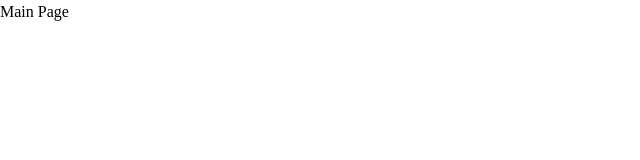
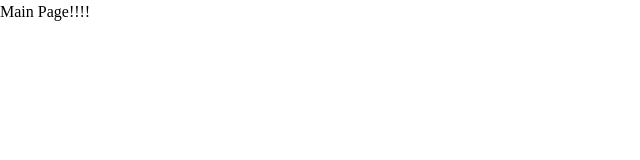
Before and after one commit to hardpsycho/webportal-front, a React app: page / in a window 1280 px wide. Shown: the top 160 px of the page, without its empty margins (0-640 px from the left). Built offline with nearby package versions, Linux system fonts and the light colour scheme.

Commit message:
fix test 2

```diff
--- a/src/pages/mainPage/ui/mainPage.tsx
+++ b/src/pages/mainPage/ui/mainPage.tsx
@@ -5,7 +5,7 @@ interface MainPageProps {}
 const MainPage: FC<MainPageProps> = () => {
     return (
         <div>
-            Main Page
+            Main Page!!!!
         </div>
     )
 }
```
